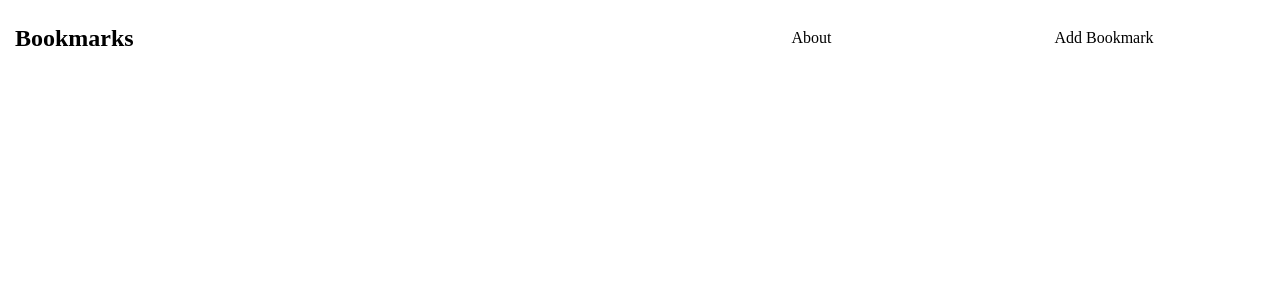
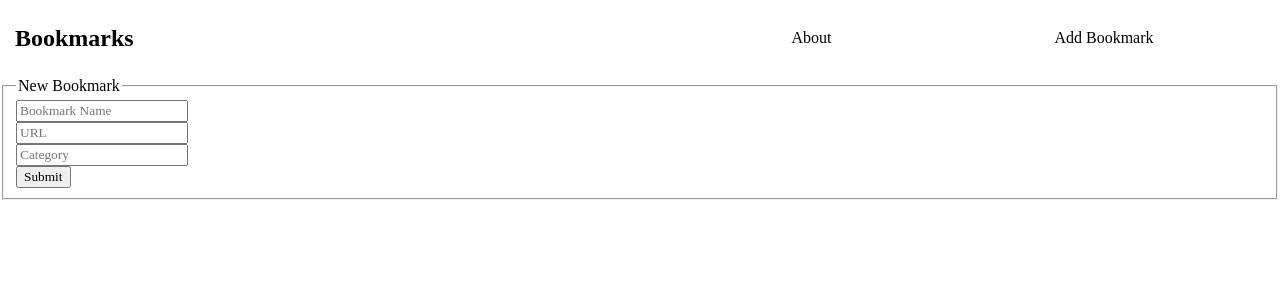
Before and after one commit to renad-lab/react-crud, a React (Vite) app: page /new in a window 1280 px wide. Shown: the top 300 px of the page. Built offline with nearby package versions, Linux system fonts and the light colour scheme; a web font is replaced by a local one.

Commit message:
added 3 text inputs to form and they update state

```diff
--- a/src/App.jsx
+++ b/src/App.jsx
@@ -3,6 +3,7 @@ import Index from './pages/Index'
 import NavBar from './components/NavBar'
 import About from './pages/About'
 import Show from './pages/Show'
+import New from './pages/New'
 import { Routes, Route } from 'react-router-dom'
 
 function App() {
@@ -14,6 +15,7 @@ function App() {
         <Route path="/" element={ <Index /> } />
         <Route path="/about" element={<About />}/>
         <Route path="/bookmarks/:id" element={ <Show /> } />
+        <Route path="/new" element={ <New /> } />
       </Routes>
 
     </>
--- /dev/null
+++ b/src/pages/New.jsx
@@ -0,0 +1,59 @@
+import React, { useState } from 'react';
+
+// Two Things make a component distinctly a CONTROLLED COMPONENT:
+// 1 - "value" prop on inputs
+// 2 - "onChange" handler on inputs
+
+// A controlled component gets its value from the state. The state is what controls what the value for each input will be. Inputs get their value from state.
+
+const New = () => {
+    const [newBookmark, setNewBookmark] = useState({
+        name: "",
+        url: "",
+        category: "",
+        is_favorite: false
+    })
+
+    const handleChange = (e) => {
+        // console.log(e.target.name)
+        setNewBookmark((prevState) => {
+            return {...prevState, [e.target.name]: e.target.value }
+        })
+    }
+
+
+    return (
+        <form>
+            <fieldset>
+                <legend>New Bookmark</legend>
+                <input
+                    type="text"
+                    placeholder="Bookmark Name"
+                    name="name"
+                    value={newBookmark.name}
+                    onChange={handleChange}
+                />
+                <br/>
+                <input
+                    type="text"
+                    placeholder='URL'
+                    name="url"
+                    value={newBookmark.url}
+                    onChange={handleChange}
+                />
+                <br/>
+                <input
+                    type="text"
+                    placeholder='Category'
+                    name="category"
+                    value={newBookmark.category}
+                    onChange={handleChange}
+                />
+                <br/>
+                <input type="submit" value="Submit"/>
+            </fieldset>
+        </form>
+    );
+};
+
+export default New;
```
